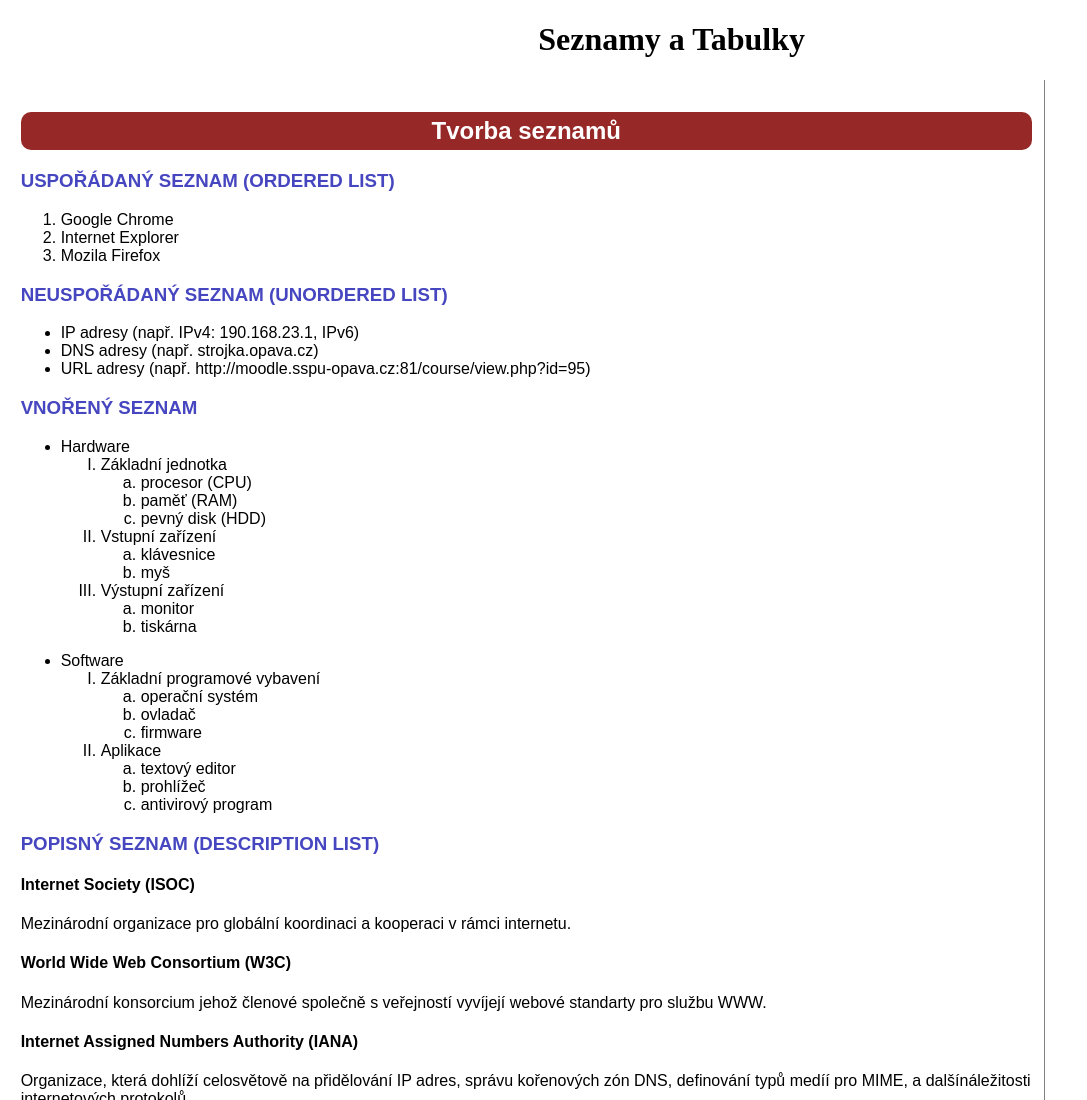
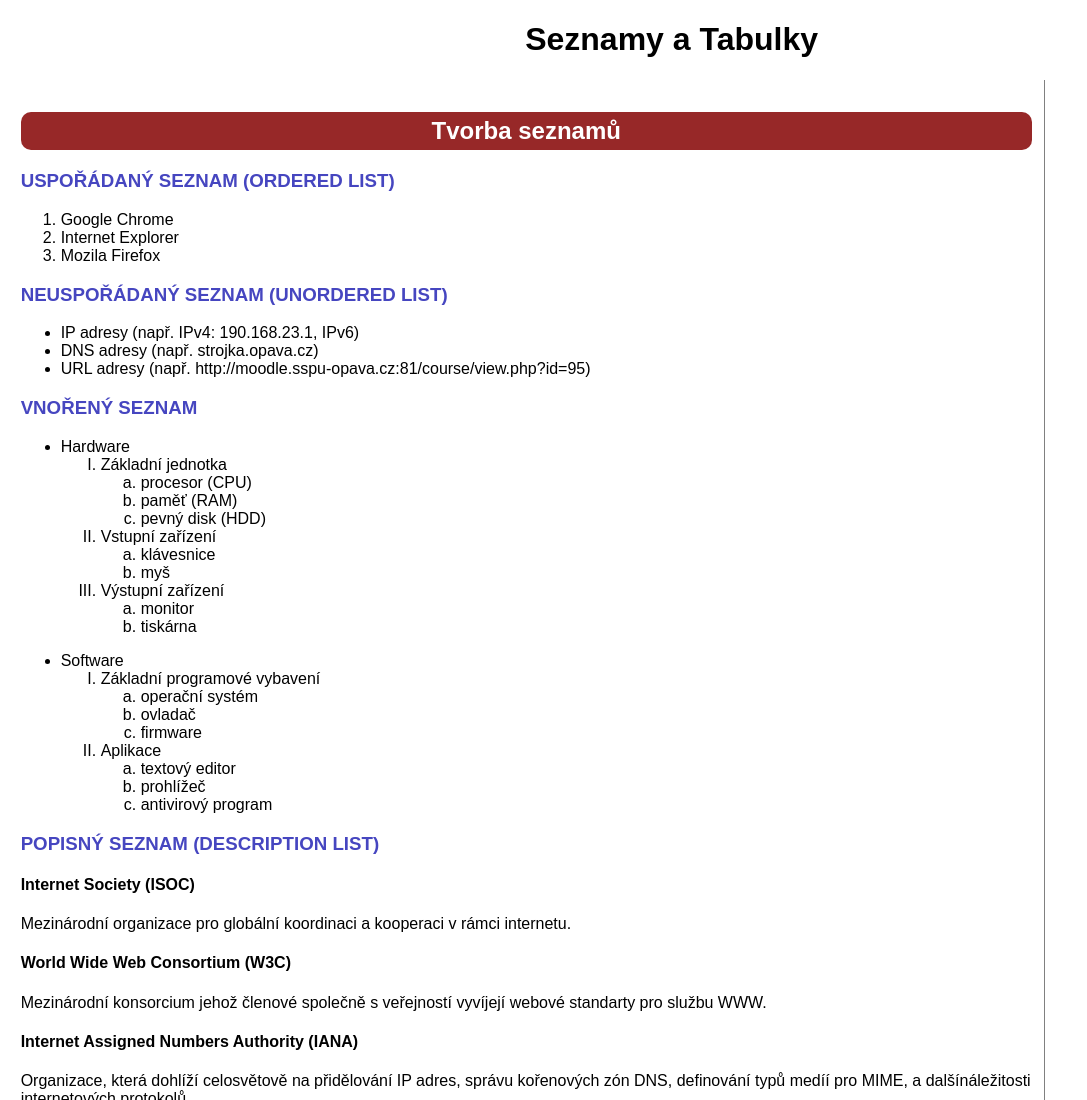
Before and after one commit to it2319/it2319.github.io, a plain HTML site: page index.html in a window 1280 px wide. Shown: the top 1100 px of the page, without its empty margins (0-1087 px from the left). Drawn offline with Linux system fonts and the light colour scheme.

Commit message:
Update style.css

```diff
--- a/style.css
+++ b/style.css
@@ -1,4 +1,4 @@
-main{
+main, header{
     font-family:"Arial","Calibri, San Serif";
 }
 table, thead, tr, th, td{
```
